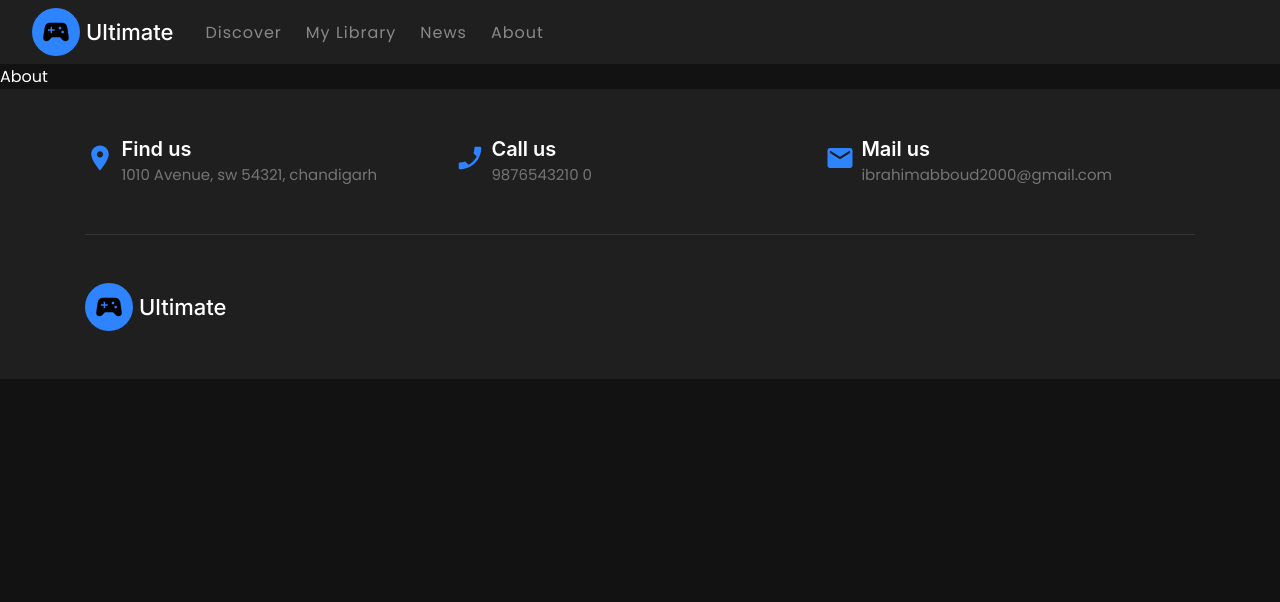
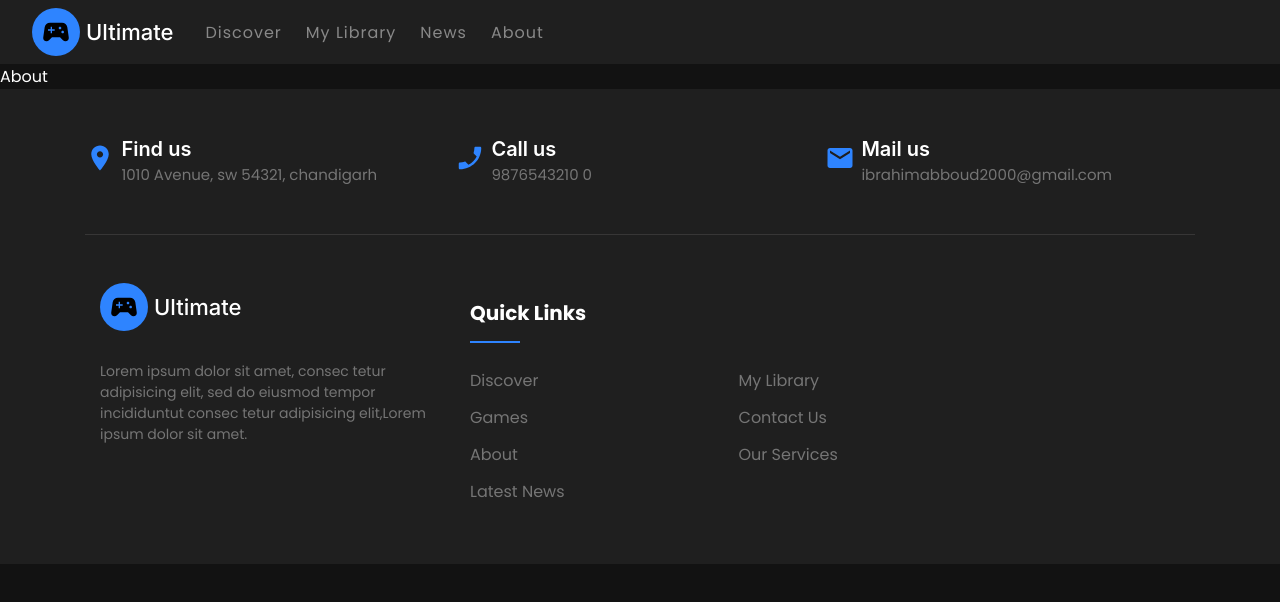
Before and after one commit to spiritnova/Game-Store-Launcher, a Next.js app: page /about in a window 1280 px wide. Shown: the top 602 px of the page. Built offline with nearby package versions, Linux system fonts and the light colour scheme.

Commit message:
Added a footer

```diff
--- a/app/Components/Footer.jsx
+++ b/app/Components/Footer.jsx
@@ -3,6 +3,7 @@ import Location from '@mui/icons-material/LocationOn';
 import PhoneEnabledIcon from '@mui/icons-material/PhoneEnabled';
 import EmailIcon from '@mui/icons-material/Email';
 import Logo from './UI/Logo';
+import Link from 'next/link';
 
 export default function Footer() {
   return (
@@ -36,7 +37,45 @@ export default function Footer() {
 
 
             <div className={styles.content}>
-                <Logo/>
+                <div className={styles.row}>
+                    <div className={styles.brand}>
+                        <Logo/>
+                        <p className={styles.text}>Lorem ipsum dolor sit amet, consec tetur adipisicing elit, sed do eiusmod tempor incididuntut consec tetur adipisicing elit,Lorem ipsum dolor sit amet.</p>
+                    </div>
+
+                    <div className={styles.quicklinks}>
+                        <div className={styles.header}><h4>Quick Links</h4></div>
+                        <div className={styles.links}>
+                            <li>
+                                <Link href='/'>Discover</Link>
+                            </li>
+
+                            <li>
+                                <Link href='/mylibrary'>My Library</Link>
+                            </li>
+
+                            <li>
+                                <Link href='#'>Games</Link>
+                            </li>
+
+                            <li>
+                                <Link href='#'>Contact Us</Link>
+                            </li>
+
+                            <li>
+                                <Link href='/about'>About</Link>
+                            </li>
+
+                            <li>
+                                <Link href='#'>Our Services</Link>
+                            </li>
+
+                            <li>
+                                <Link href='/news'>Latest News</Link>
+                            </li>
+                        </div>
+                    </div>
+                </div>
             </div>
         </div>
     </div>
--- a/app/Components/Footer.module.css
+++ b/app/Components/Footer.module.css
@@ -55,9 +55,69 @@
     padding: 3rem 0;
 }
 
+.row{
+    display: flex;
+    flex-wrap: wrap;
+}
+
+.brand{
+    padding-right: 15px;
+    padding-left: 15px;
+}
+
+.text{
+    font-size: 14px;
+    color: #757575;
+    margin-top: 30px;
+}
+
+
+.quicklinks{
+    padding: 0 15px;
+    margin-top: 15px;
+}
+
+.header{
+    margin-bottom: 40px;
+    font-size: 20px;
+    font-weight: 600;
+    position: relative;
+}
+
+.header h4::before{
+    content: "";
+    position: absolute;
+    left: 0;
+    bottom: -15px;
+    height: 2px;
+    width: 50px;
+    background: var(--main);
+}
+
+
+.links li{
+    display: inline-block;
+    float: left;
+    width: 50%;
+    margin-bottom: 12px;
+}
+
+.links a{
+    color: #757575;
+}
+
+.links a:hover{
+    color: var(--main);
+}
+
 @media (min-width: 768px) {
     .contact{
         -ms-flex: 0 0 33.333333%;
+        flex: 0 0 33.333333%;
+        max-width: 33.333333%;
+    }
+
+    .brand{
         flex: 0 0 33.333333%;
         max-width: 33.333333%;
     }
```
